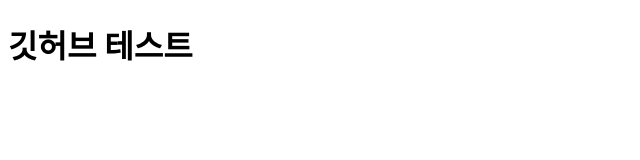
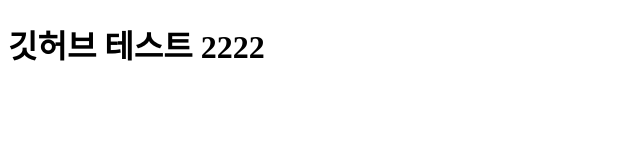
Before and after one commit to jw970625/test_sample, a plain HTML site: page index.html in a window 1280 px wide. Shown: the whole page, without its empty margins (0-640 px from the left). Drawn offline with Linux system fonts and the light colour scheme.

Commit message:
0526 수정
문구 수정

```diff
--- a/index.html
+++ b/index.html
@@ -7,7 +7,7 @@
 </head>
 <body>
   <h1>
-    깃허브 테스트
+    깃허브 테스트 2222
   </h1>
 </body>
 </html>
```
